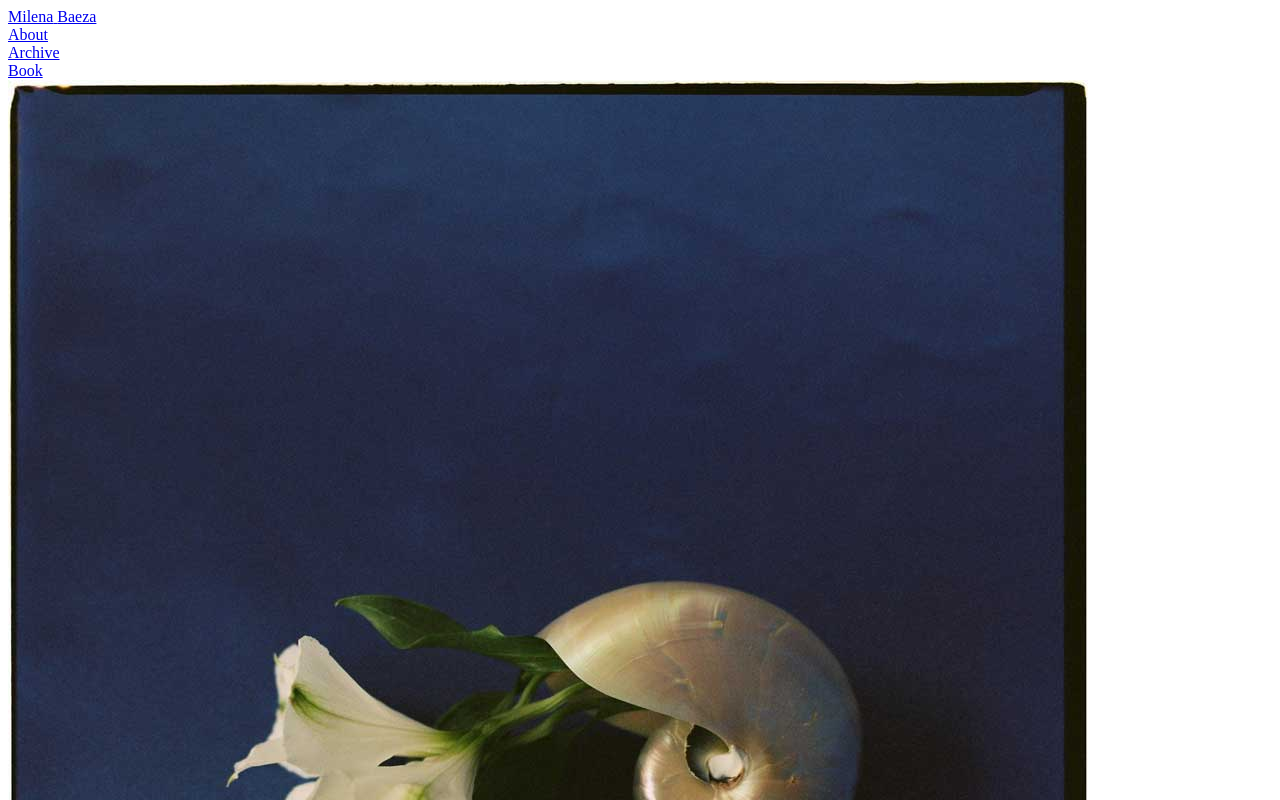
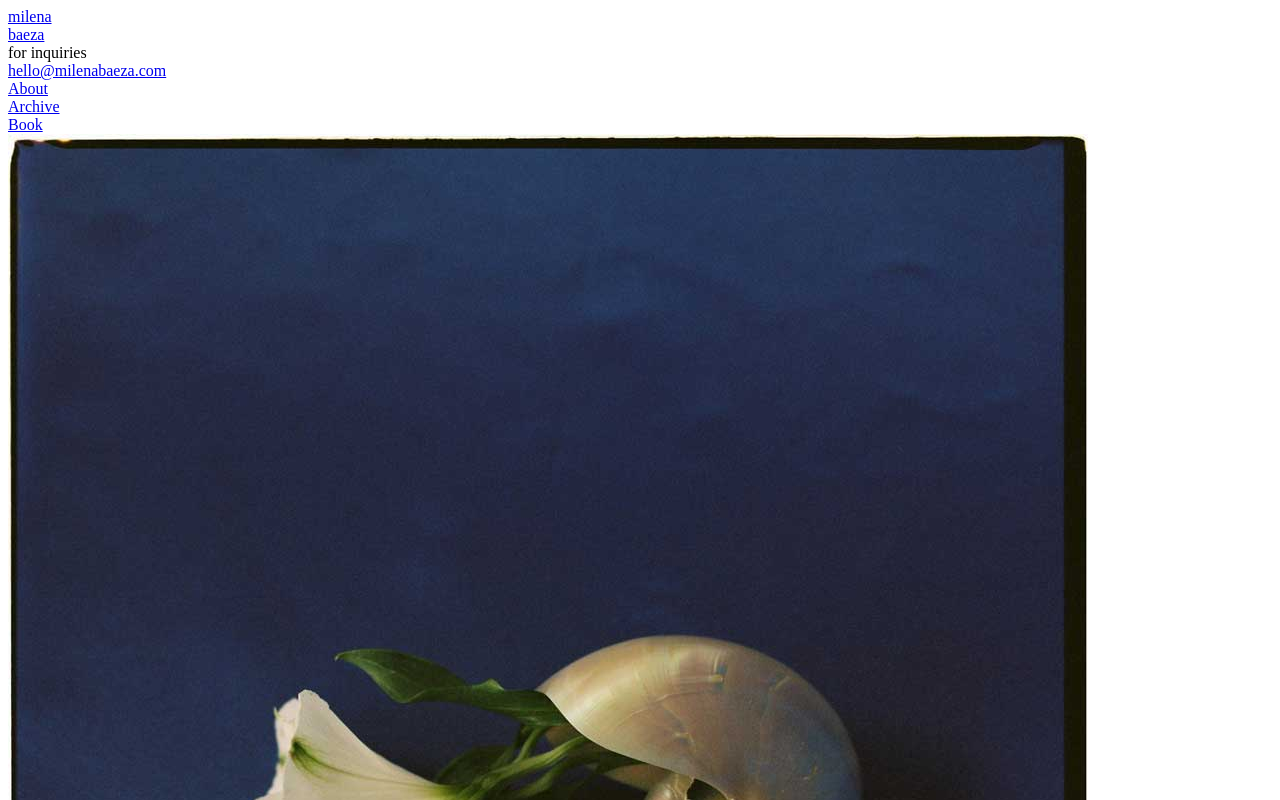
Before and after one commit to milebza/milebza.github.io, a React (Create React App) app: page / in a window 1280 px wide. Shown: the top 800 px of the page. Built offline with nearby package versions, Linux system fonts and the light colour scheme; the HTML template or start-up script is replaced by a standard one.

Commit message:
Redesign header and minor styling changes

```diff
--- a/src/components/Menu/index.js
+++ b/src/components/Menu/index.js
@@ -1,6 +1,5 @@
 import React from 'react';
 import { NavLink } from 'react-router-dom';
-import cn from 'classnames';
 
 const setLinkClass = isActive =>
   isActive
@@ -12,22 +11,24 @@ const setLinkHeaderClass = isActive =>
   ? 'menu__link-header'
   : 'menu__link-header';
 
-const Menu = ({
-  isDarkMode = false
-}) => (
-  <div className={cn('menu', {
-        'menu--dark': isDarkMode
-    })}
-  >
-    <header className="menu__header">
+const Menu = () => (
+  <div className="menu">
+    <div className="menu__wrapper">
+      <div className="menu__header-wrapper">
+      <header className="menu__header">
       <NavLink
         to="/"
         className={({ isActive }) => setLinkHeaderClass(isActive)}
       >
-        Milena{' '}
-        Baeza
+        milena<br />
+        baeza
       </NavLink>
     </header>
+    <div>
+      for inquiries<br />
+      <a href="mailto:hello@milenabaeza.com">hello@milenabaeza.com</a>
+    </div>
+      </div>
     <nav className="menu__nav">
         <div>
         <NavLink
@@ -50,6 +51,7 @@ const Menu = ({
         >Book</NavLink>
         </div>
     </nav>
+    </div>
   </div>
 );
 
--- a/src/routes/About/index.js
+++ b/src/routes/About/index.js
@@ -16,16 +16,18 @@ const About = () => (
           <img
             src={about2}
             alt="portfolio"
-            className="img-fluid about-home__img"
+            className="img-fluid"
             loading="lazy"
+            style={{ paddingRight: '5px' }}
           />
         </div>
         <div className="about-home__col-2">
           <img
             src={about1}
             alt="portfolio"
-            className="img-fluid about-home__img"
+            className="img-fluid"
             loading="lazy"
+            style={{ paddingLeft: '5px' }}
           />
         </div>
       </div>
@@ -34,12 +36,8 @@ const About = () => (
         <p>
           Photographer based in Lisbon, Portugal and available worldwide.
         </p>
-        <p>
-        Contact:{' '}
-        <a href="mailto:hello@milenabaeza.com">hello@milenabaeza.com</a>
-        </p>
         <p> ⊹ </p>
-        <p className="about-home__short-p"><i>
+        <p className="about-home__short-p">
         Milena was born in 1992 and grew up in two different hemispheres (via Viña del Mar-Lisboa),{' '}
         eventually settling in Portugal in 2000. In recent years she dove deep{' '}
         into the medium of photography bringing plasticity, bold colours and shapes to her work.{' '}
@@ -49,7 +47,7 @@ const About = () => (
         active for five years. It was a monthly zine with a collection of their thoughts, drawings, short stories,{' '}
         photographs and mixed media around a specific theme. For her, creativity has always been a tool for self-exploration{' '}
         and getting to know oneself. As a photographer she works in the fashion field as well as develops personal stories.
-        </i></p>
+        </p>
         <p>
         <a
             href="https://www.instagram.com/milena.baeza/"
@@ -76,27 +74,24 @@ const About = () => (
           <span>Beatriz Jardinha</span>
           <span>Undress Code</span>
           <span>Sian Swimwear</span>
-          <span>Lisboa Fashion Week</span>
-          <span>Maria do Carmo Studio</span>
           <span>Ninfa Handmade</span>
           <span>MERRMA</span>
-          <span>Non Manon</span>
           <span>PALMIZA</span>
-          <span>Oceanchild</span>
+          <span>Maria do Carmo Studio</span>
+          <span>Lisboa Fashion Week</span>
           </p>
           <br /><br />
           <p>SELECT PUBLICATIONS</p>
           <p className="about-home__cv-items">
           <span>Summer Drops <i>(book)</i></span>
-          <span>Mulieris Magazine, Issue 04, Belt of Venus <i>(print)</i></span>
+          <span>Mulieris Magazine, print issue 04, Belt of Venus</span>
           <span>Curated by GIRLS</span>
           <span>Photo Vogue</span>
           <span>C41 Magazine</span>
-          <span>EMC Magazine</span>
           {/* Entrevista <a href="https://contraluzweb.wordpress.com/2022/05/08/milena-baeza/" target="_blank" rel="noreferrer">
           CONTRALUZ
           </a><br /> */}
-          <span>Mr. Spoqui, all Issues <i>(print)</i></span>
+          <span>Mr. Spoqui, all print issues</span>
           </p>
           <br /><br />
           <p>EXHIBITIONS</p>
--- a/src/routes/Shop/index.js
+++ b/src/routes/Shop/index.js
@@ -7,8 +7,7 @@ const Shop = () => (
   <Menu />
   <div className="about-home">
     <div className="shop__item-info">
-      <h3>Summer Drops</h3>
-      <div style={{ maxWidth: 550 }}>
+      <div>
         <img
           src={book01}
           alt="book open"
@@ -16,12 +15,12 @@ const Shop = () => (
           loading="lazy"
         />
       </div>
+      <h3>summer drops</h3>
       <p><i>Mixed media</i></p>
       <p>A book by sisters Amanda Baeza and Milena Baeza.</p>
-      <p>Book in english. Hardcover with golden foil details.<br />
+      <p>Book in english.<br />Hardcover with golden foil details.<br />
         140 pages (includes cover) full color (digital print), A5 format.<br />
-        Printed July 2023.</p>
-      <p><b>18€</b></p>
+        Printed July 2023.</p><br />
       <button className="course__button" disabled>
         SOLD OUT
       </button>
--- a/src/styles/_base.scss
+++ b/src/styles/_base.scss
@@ -1,6 +1,6 @@
 body {
     font-family: $font-family;
-    font-size: 14px;
+    font-size: 13px;
     color: $black;
     line-height: 1.5;
 
@@ -19,6 +19,6 @@ body {
 
 a {
     color: initial;
+    text-decoration: none;
     font-weight: bold;
-    text-decoration: underline;
 }
--- a/src/styles/components/_about.scss
+++ b/src/styles/components/_about.scss
@@ -1,5 +1,5 @@
 .about-home {
-	margin: 100px 40px 40px;
+	margin: 125px auto 40px;
 	max-width: 800px;
 
 	@media (max-width: $small-screen) {
@@ -23,17 +23,13 @@
 		margin: 30px 0;
 	}
 
-	&__small-text {
-		line-height: 1.2;
-	}
-
 	&__cv-items {
 		display: flex;
 		flex-direction: column;
-		gap: 10px;
 	}
 
 	&__short-p {
-		max-width: 700px;
+		max-width: 650px;
+		text-align: justify;
 	}
 }
--- a/src/styles/components/_menu.scss
+++ b/src/styles/components/_menu.scss
@@ -7,57 +7,44 @@
     display: flex;
     width: 100%;
 
-    &__link-header {
-        font-size: 18px;
-        text-transform: uppercase;
-        margin-right: 80px;
-        line-height: 1.1;
-        text-decoration: none;
-        display: inline-block;
-        padding: 5px 8px;
-        text-align: center;
-        font-weight: bold;
-        cursor: pointer;
-        color: initial;
-
+    &__wrapper {
+        margin: 0 auto;
+        width: 100%;
+        max-width: 800px;
+        display: flex;
+        justify-content: space-between;
 
         @media (max-width: $small-screen) {
-            margin-right: 20px;
+            max-width: 100%;
         }
     }
 
-    &__nav {
+    &__header-wrapper {
         display: flex;
-        align-items: center;
+        gap: 80px;
 
         @media (max-width: $small-screen) {
-            justify-content: flex-end;
+            gap: 20%;
         }
+    }
+
+    &__link-header {
+        text-decoration: none;
+        cursor: pointer;
+        color: initial;
     }
 
     &__link {
         display: block;
-        margin-right: 20px;
         text-transform: lowercase;
-        text-decoration: none;
+        font-weight: initial;
         color: initial;
         font-style: italic;
-        padding: 2px 8px;
-        font-weight: bold;
         cursor: pointer;
 
-        @media (max-width: $small-screen) {
-            margin-right: 10px;
-        }
-
         &--active {
-            text-decoration: underline;
+            font-weight: bold;
             color: initial;
         }
     }
-
-    &--dark {
-        color: $white !important;
-        background-color: transparent;
-    }
 }
```
